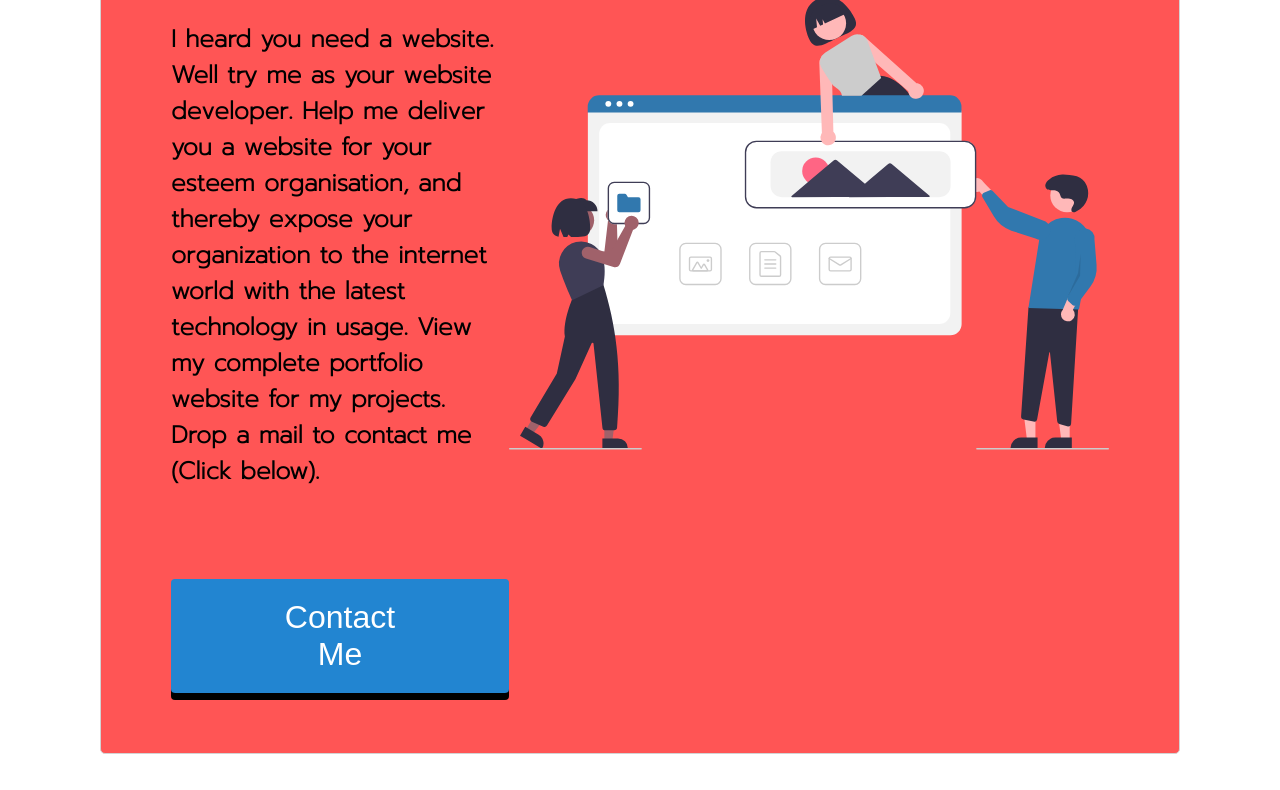
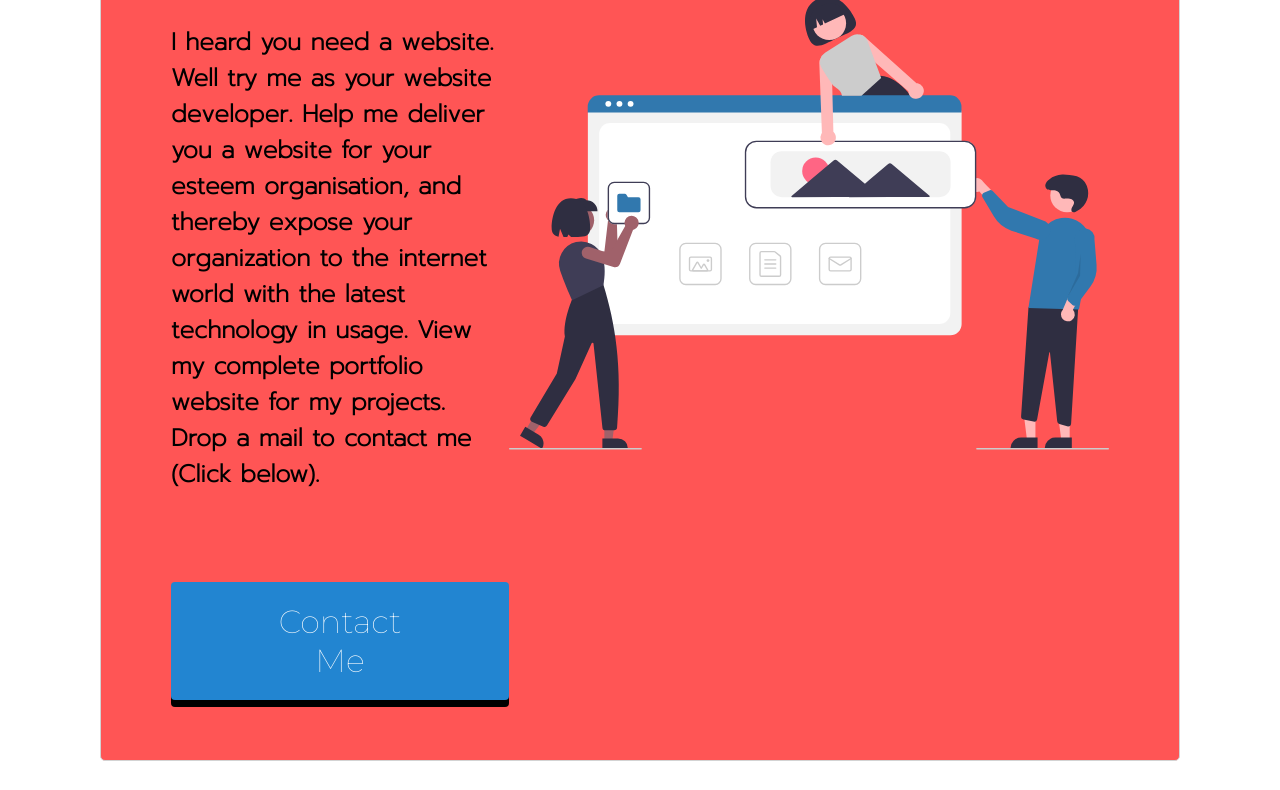
Before and after one commit to sankhe52/progate_git_test, a plain HTML site: page index.html in a window 1280 px wide. Shown: the part 325-1115 px from the top of the page. Drawn offline with Linux system fonts and the light colour scheme.

Commit message:
Added google font link of Monserrate

```diff
--- a/index.html
+++ b/index.html
@@ -8,6 +8,8 @@
 <link rel="preconnect" href="https://fonts.gstatic.com">
 <link rel="preconnect" href="https://fonts.gstatic.com">
 <link href="https://fonts.googleapis.com/css2?family=Prompt:wght@200&family=Roboto&family=Russo+One&display=swap" rel="stylesheet">
+<link rel="preconnect" href="https://fonts.gstatic.com">
+<link href="https://fonts.googleapis.com/css2?family=Montserrat:wght@100&display=swap" rel="stylesheet">
 <link rel="stylesheet" href="https://use.fontawesome.com/releases/v5.0.6/css/all.css">
 
 <body>
```
